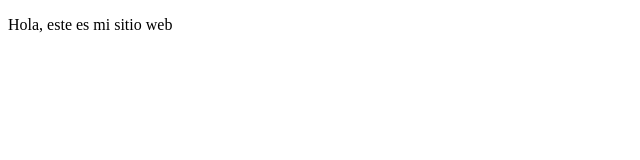
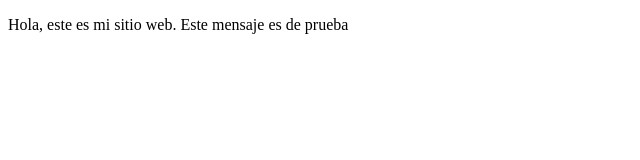
Before and after one commit to camargotamayoa/DemoCurseProject, a plain HTML site: page index.html in a window 1280 px wide. Shown: the whole page, without its empty margins (0-640 px from the left). Drawn offline with Linux system fonts and the light colour scheme.

Commit message:
cambios agregamos hechos para probar git

```diff
--- a/index.html
+++ b/index.html
@@ -8,7 +8,7 @@
 </head>
 <body>
     <p>
-        Hola, este es mi sitio web
+        Hola, este es mi sitio web. Este mensaje es de prueba
     </p>
 </body>
 </html>
```
